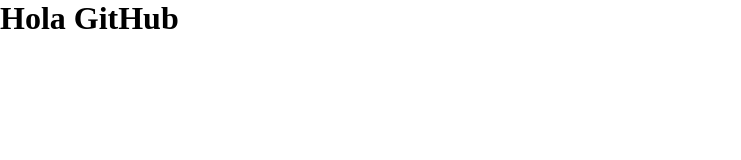
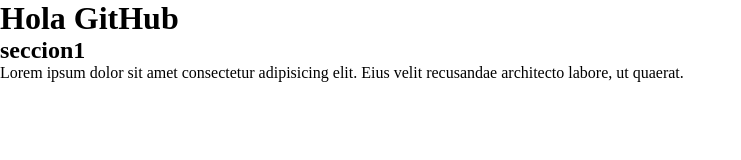
Before and after one commit to katinavalle9/github-11, a plain HTML site: page index.html in a window 1280 px wide. Shown: the whole page, without its empty margins (0-741 px from the left). Drawn offline with Linux system fonts and the light colour scheme.

Commit message:
Agregamos una seccion en el index

```diff
--- a/index.html
+++ b/index.html
@@ -1,5 +1,6 @@
 <!DOCTYPE html>
 <html lang="en">
+
 <head>
     <meta charset="UTF-8">
     <meta http-equiv="X-UA-Compatible" content="IE=edge">
@@ -7,7 +8,16 @@
     <title>Clase11</title>
     <link rel="stylesheet" href="./css/style.css">
 </head>
+
 <body>
     <h1>Hola GitHub</h1>
+    <main>
+        <section>
+            <h2>seccion1</h2>
+            <p>Lorem ipsum dolor sit amet consectetur adipisicing elit. Eius velit recusandae architecto labore, ut
+                quaerat.</p>
+        </section>
+    </main>
 </body>
+
 </html>
```
